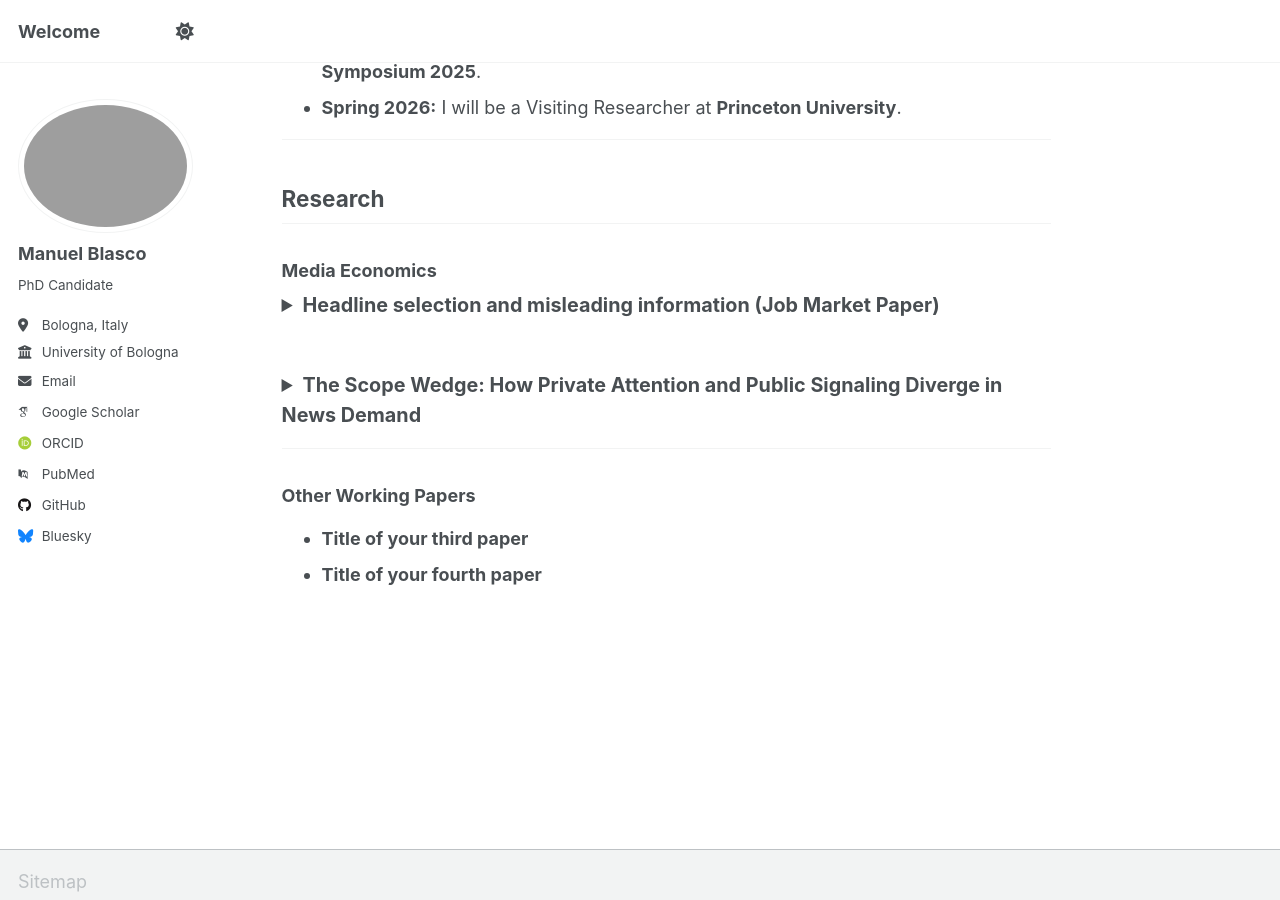
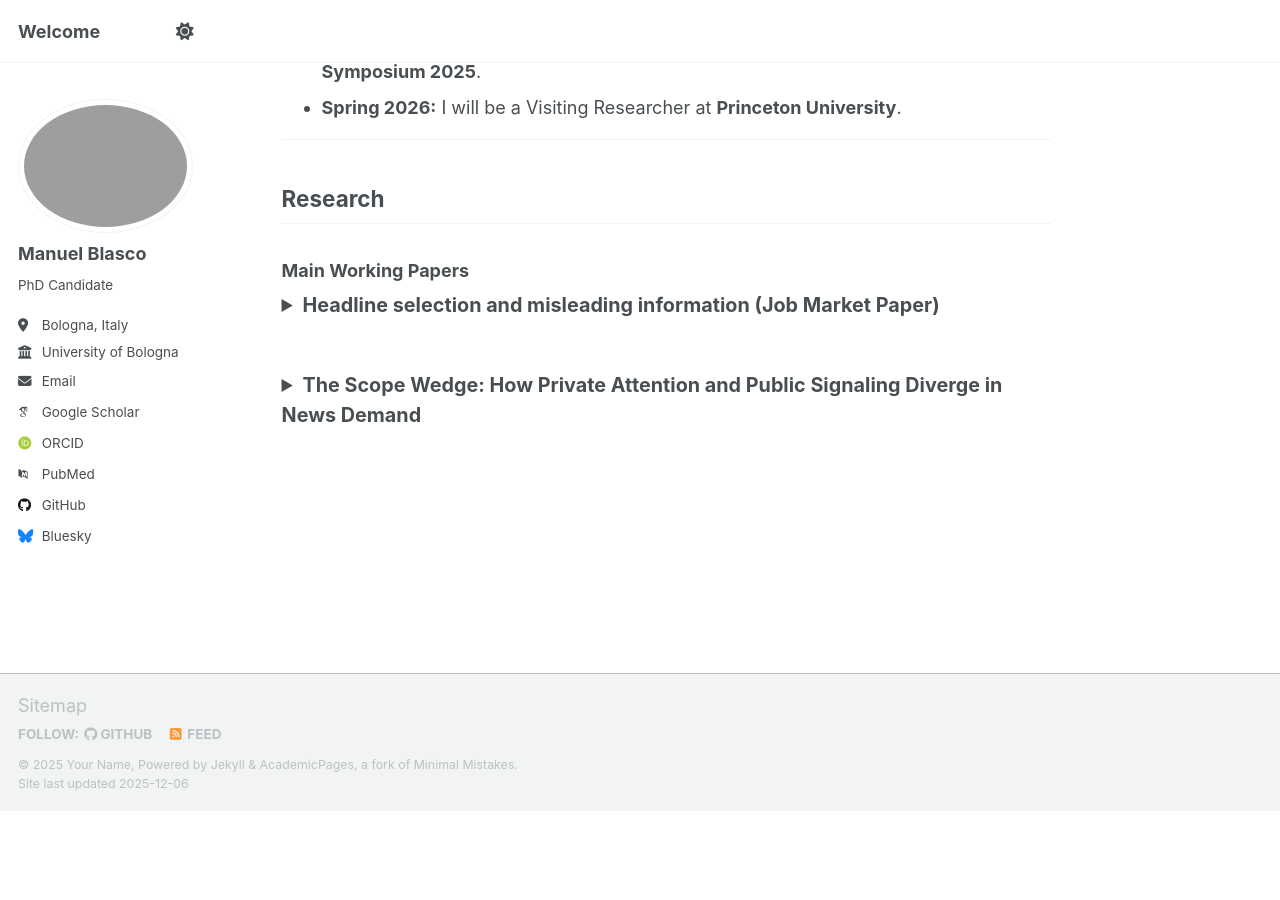
Before and after one commit to ManuelBlasco/manuelblasco.github.io, a Jekyll site: the page built from _pages/about.md, in a window 1280 px wide and 900 px high, scrolled down 473 px. Built offline with Jekyll 4.4.1, drawn with Linux system fonts in a browser that asks for light colours; some web fonts are replaced; a script that is not in the unit is left out; after the commit the page ends 1284 px from its top, so only the background shows below that.

Commit message:
Update about.md

```diff
--- a/_pages/about.md
+++ b/_pages/about.md
@@ -25,7 +25,7 @@ To test my hypotheses empirically, I combine my theoretical framework with moder
 
 ## Research
 
-### Media Economics
+### Main Working Papers
 
 <details>
   <summary style="cursor: pointer; font-weight: bold; font-size: 1.1em;">
@@ -50,10 +50,3 @@ To test my hypotheses empirically, I combine my theoretical framework with moder
     </p>
   </div>
 </details>
-
-<hr>
-
-### Other Working Papers
-
-* **Title of your third paper**
-* **Title of your fourth paper**
```
